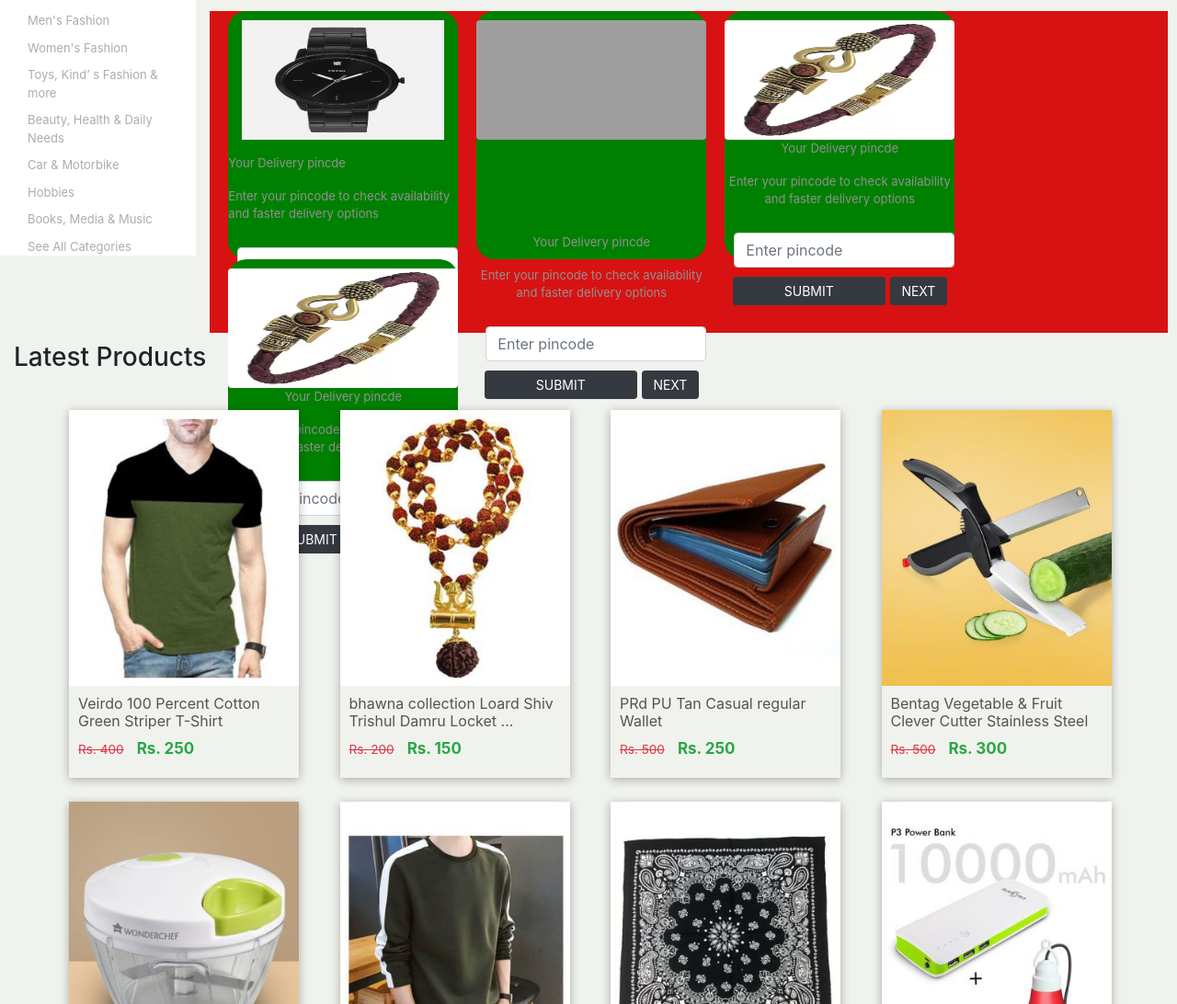
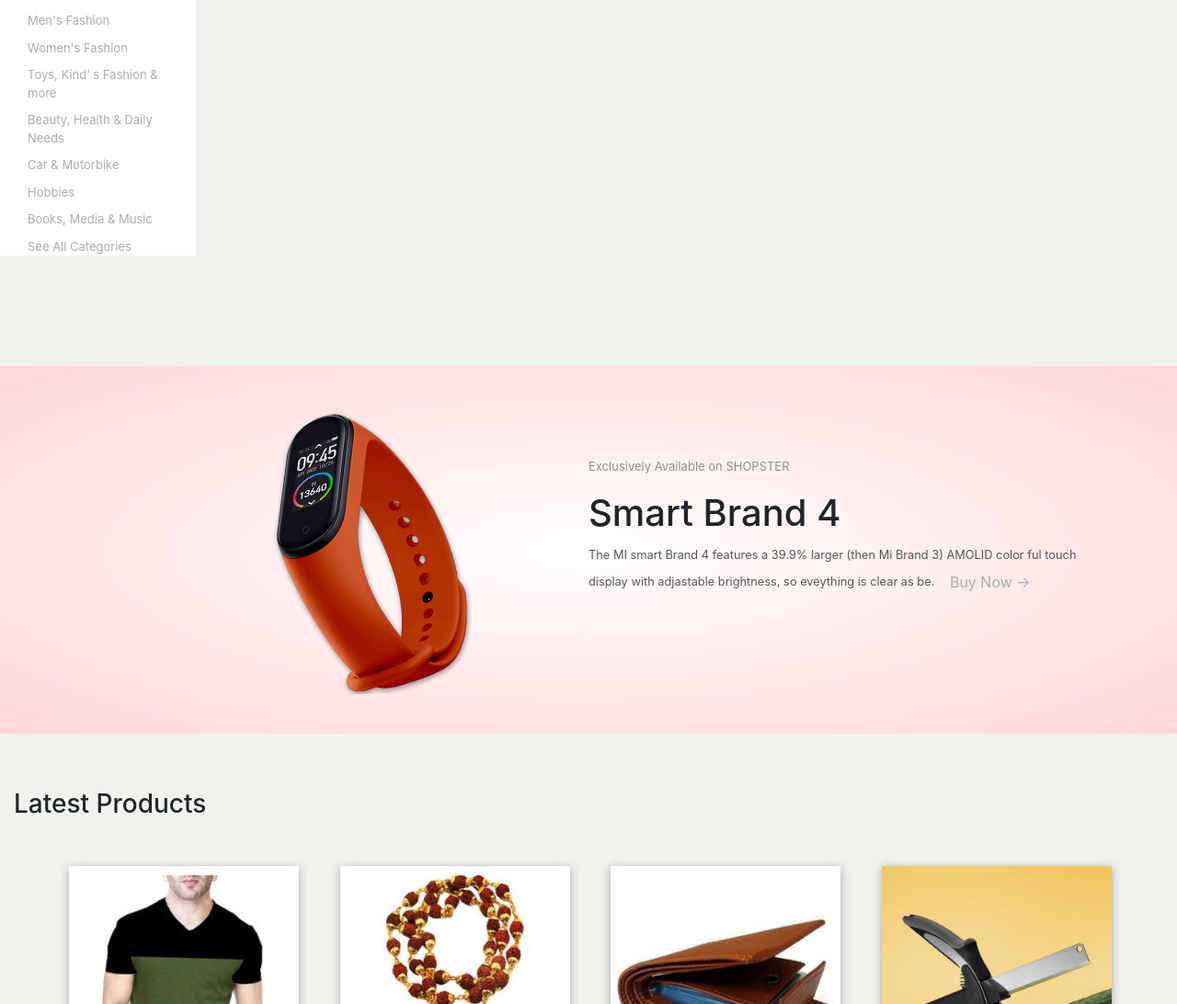
Before and after one commit to AMELkhdfjd/Shopster, a website: page index.html in a window 1280 px wide. Shown: the part 483-1575 px from the top of the page at 92% size. Drawn offline with nearby package versions, Linux system fonts and the light colour scheme; grey boxes are pictures that could not be loaded.

Commit message:
adding the watch offer

```diff
--- a/css/styles.css
+++ b/css/styles.css
@@ -155,43 +155,35 @@
 
 
 
-/*Single product details*/
-.article{
+/*The watch offer*/
+.offer{
+  background:radial-gradient(#fff,#ffd6d6);
+  margin-top: 80px;
+  padding: 30px 90px;
+  max-height:  400px;
 
-  margin-left: 20px;
-  background-color: #d81212;
-  margin-top: 0px;
-  margin-right: 10px;
-  margin-left: 5px;
-  max-height:  350px;
+}
+.col-2 .offer-img{
+  margin-left: 140px;
+  padding: 20px 0px 50px 0px;
+  width: 350px;
+
+}
+.rest{
+  padding: 70px 0px 0px 0px;
+}
 
 
+small{
+  color:#555;
+
+}
+.small-container{
+
+  height: 400px;
 }
 
-.article .image{
-  max-height: 130px;
-  max-width: 300px;
-  padding: 0px 0px 0px 0px;
-  width:100%;
-  height: 100%;
 
-}
-.element{
-  max-height:  270px;
-  max-width:  250px;
-  background-color: green;
-  padding: 10px 0px 0px 0px;
-  margin-left: 20px;
-  border-radius: 20px 20px;
-
-}
-.product-img {
-  text-align: center;
-  position: relative;
-  overflow: hidden;
-  min-height: 232px;
-  max-height: 232px;
-}
 
 
 
@@ -270,7 +262,11 @@
 
 /* For the product card elements*/
 
+.section-heading{
 
+  margin-top: 60px;
+  margin-bottom: 40px;
+}
 .section-product-cards{
   width:100%;
   margin-top: 30px;
--- a/index.html
+++ b/index.html
@@ -199,64 +199,13 @@
              </div>
 
             </div>
-             <div  class="row article">
-
-              <div class="col-12 col-sm-3  element  ">
-                <div  class="col-sm-12 ">
-                  <img src="./img/product-8.jpg" class="image img-fluid mb-3  "  >
-                </div>
-                <p class="align-center">Your Delivery pincde</p>
-                <p>Enter your pincode to check availability and faster delivery options</p>
-                <div  class="container">
-                 <input  type="text" class="form-control col-sm   " id="fistename" name="firstname" placeholder="Enter pincode" >
-                </div>
-
-                 <button type="submit" class=" btn btn-dark col-sm-8 btn-sm">SUBMIT</button>
-                 <button type="submit" class=" btn btn-dark col-sm-3 btn-sm">NEXT</button>
-
-               </div>
-               <div class="col-12 col-sm-3 text-center  element ">
-                 <div  class="product-img">
-                  <img  src="https://n4.sdlcdn.com/imgs/j/o/r/large/Veirdo-100-Percent-Cotton-Green-SDL302647052-1-0a0ca.jpeg" class="rounded mx-auto d-block image"  >
+            <!-----offer-------->
+             <div  class="row ">
 
 
-                 </div>
-                <p class="align-center">Your Delivery pincde</p>
-                <p>Enter your pincode to check availability and faster delivery options</p>
-                <div  class="container">
-                 <input  type="text" class="form-control col-sm   " id="fistename" name="firstname" placeholder="Enter pincode" >
-                </div>
+                  </div>
 
-                 <button type="submit" class=" btn btn-dark col-sm-8 btn-sm">SUBMIT</button>
-                 <button type="submit" class=" btn btn-dark col-sm-3 btn-sm">NEXT</button>
 
-               </div>
-
-               <div class="col-12 col-sm-3 text-center  element ">
-                <img src="./img/pk.png" class="rounded mx-auto d-block image"  >
-                <p class="align-center">Your Delivery pincde</p>
-                <p>Enter your pincode to check availability and faster delivery options</p>
-                <div  class="container">
-                 <input  type="text" class="form-control col-sm   " id="fistename" name="firstname" placeholder="Enter pincode" >
-                </div>
-
-                 <button type="submit" class=" btn btn-dark col-sm-8 btn-sm">SUBMIT</button>
-                 <button type="submit" class=" btn btn-dark col-sm-3 btn-sm">NEXT</button>
-
-               </div>
-
-               <div class="col-12 col-sm-3 text-center  element ">
-                <img src="./img/pk.png" class="rounded mx-auto d-block image"  >
-                <p class="align-center">Your Delivery pincde</p>
-                <p>Enter your pincode to check availability and faster delivery options</p>
-                <div  class="container">
-                 <input  type="text" class="form-control col-sm   " id="fistename" name="firstname" placeholder="Enter pincode" >
-                </div>
-
-                 <button type="submit" class=" btn btn-dark col-sm-8 btn-sm">SUBMIT</button>
-                 <button type="submit" class=" btn btn-dark col-sm-3 btn-sm">NEXT</button>
-
-               </div>
 
 
 
@@ -267,6 +216,28 @@
         </div>
          </div>
       </div>
+      <!--The watch offer-->
+      <div  class="offer">
+        <div  class="small-container">
+          <div class="row">
+            <div  class="col-2 col-sm-6 watch">
+              <img src="./img/exclusive.png"  class="offer-img"alt="">
+
+            </div>
+            <div class="col-sm rest">
+              <p>Exclusively Available on SHOPSTER</p>
+              <h1>Smart Brand 4</h1>
+              <small>The MI smart Brand 4 features a 39.9% larger (then Mi Brand 3) AMOLID color ful touch display with adjastable brightness, so eveything is clear as be.
+              </small>
+              <a href="" class="btn">Buy Now &#8594;</a>
+
+            </div>
+
+          </div>
+          </div>
+
+      </div>
+      <!--The products elements-->
       <div   class="container-fluid" >
         <section   class="product-section" >
           <div  class="section-heading" >
```
Also changed, not shown: img/exclusive.png (added).
